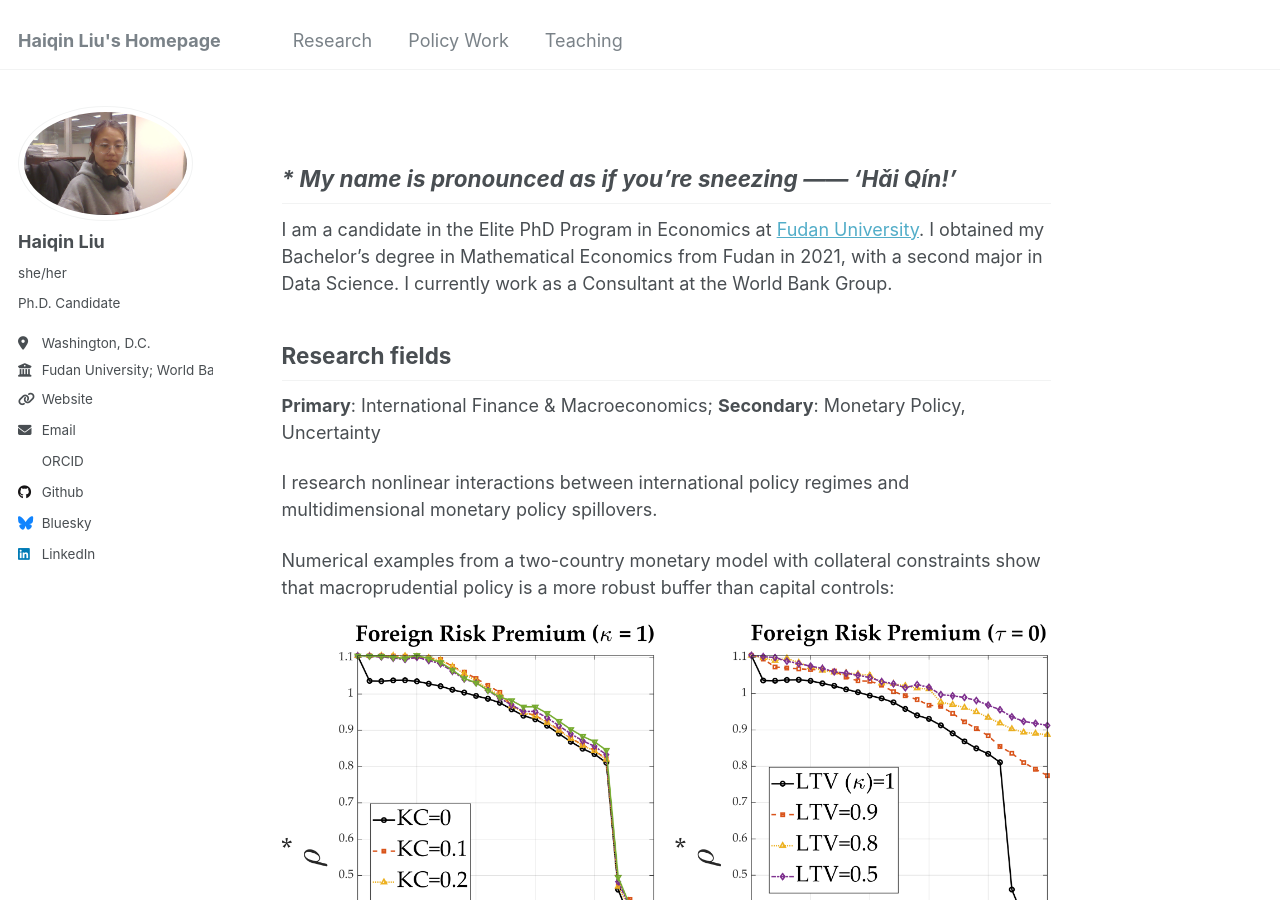
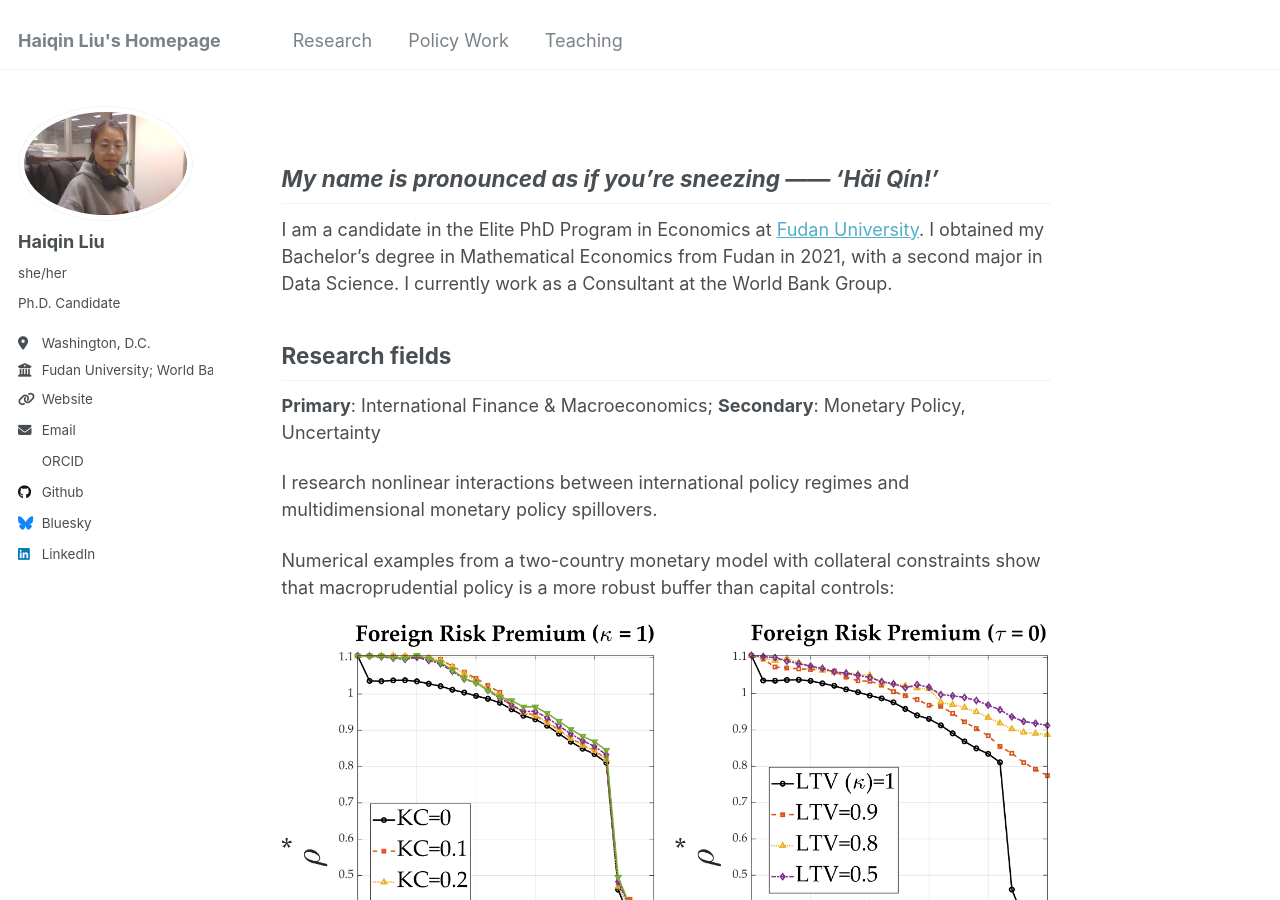
Before and after one commit to liuhaiqinFDU/liuhaiqinFDU.github.io, a Jekyll site: the page built from about.md, in a window 1280 px wide and 900 px high. Built offline with Jekyll 4.4.1, drawn with Linux system fonts in a browser that asks for light colours; some web fonts are replaced.

```diff
--- a/about.md
+++ b/about.md
@@ -7,7 +7,7 @@ redirect_from:
   - /about.html
 ---
 
-## *\* My name is pronounced as if you're sneezing —— 'Hǎi Qín!'*
+## *My name is pronounced as if you're sneezing —— 'Hǎi Qín!'*
 
 I am a candidate in the Elite PhD Program in Economics at [Fudan University](https://www.fudan.edu.cn/en/). I obtained my Bachelor’s degree in Mathematical Economics from Fudan in 2021, with a second major in Data Science. I currently work as a Consultant at the World Bank Group.
 
```
